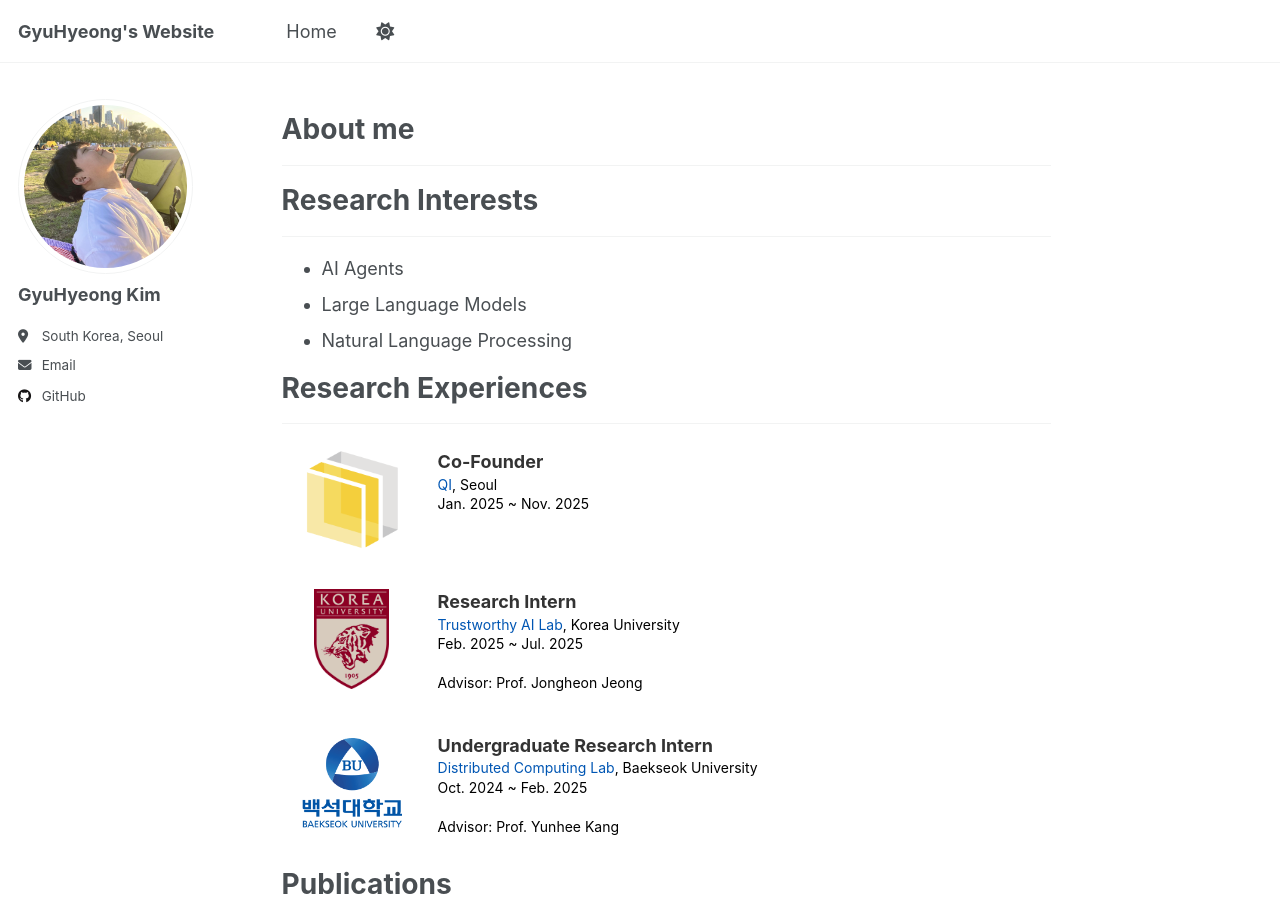
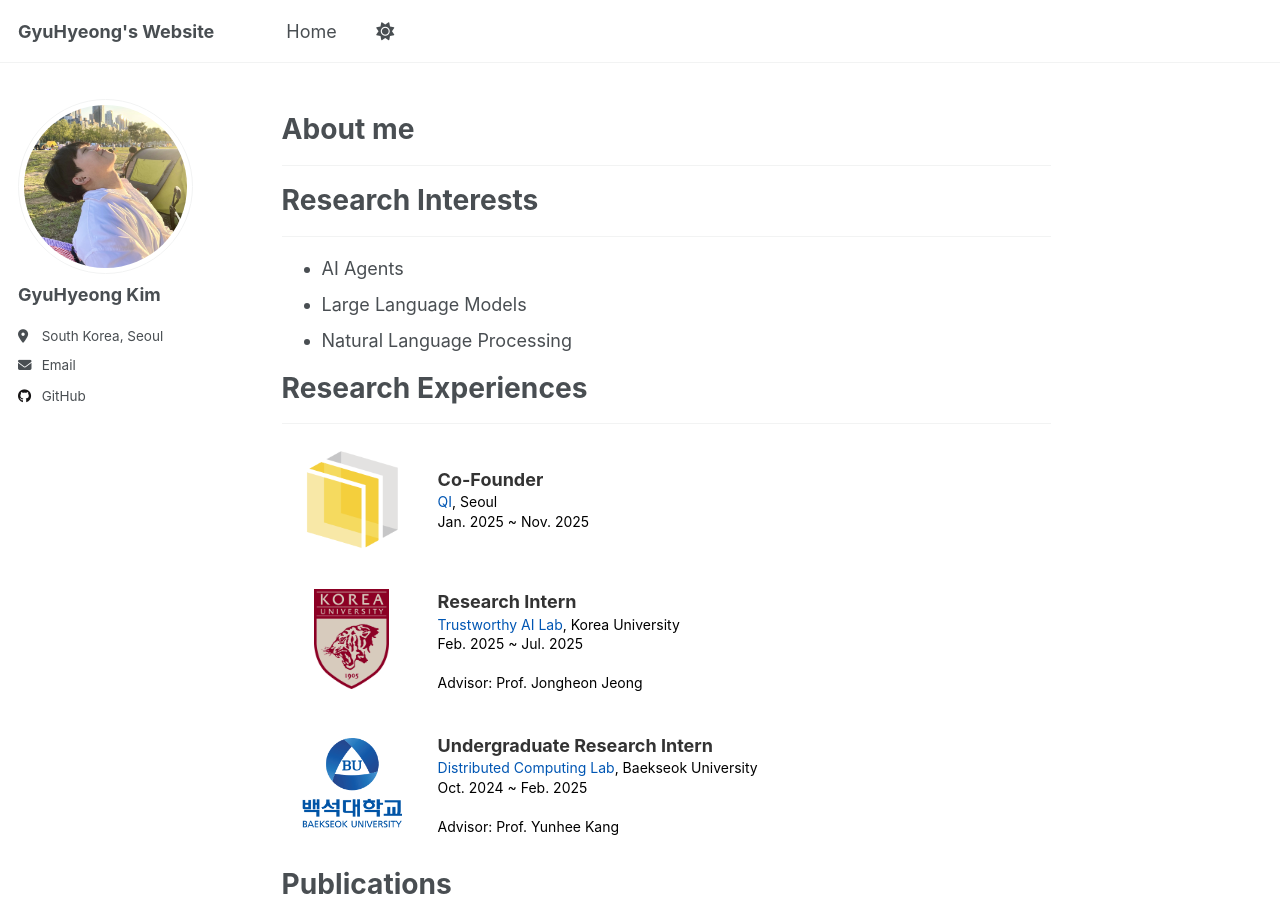
Before and after one commit to GyuHyeong-Kim/GyuHyeong-Kim.github.io, a Jekyll site: the page built from _pages/about.md, in a window 1280 px wide and 900 px high. Built offline with Jekyll 4.4.1, drawn with Linux system fonts in a browser that asks for light colours; a script that is not in the unit is left out.

Commit message:
Update about.md

```diff
--- a/_pages/about.md
+++ b/_pages/about.md
@@ -23,7 +23,7 @@ Research Experiences
 ======
 ---
 
-<div style="display: flex; gap: 36px; align-items: flex-start; margin-top: 25px; margin-bottom: 40px;">
+<div style="display: flex; gap: 36px; align-items: center; margin-top: 25px; margin-bottom: 40px;">
   <img src="/images/QI.png" alt="QI"
        style="width: 100px; height: 100px; object-fit: contain; margin-left: 20px;">
 
```
